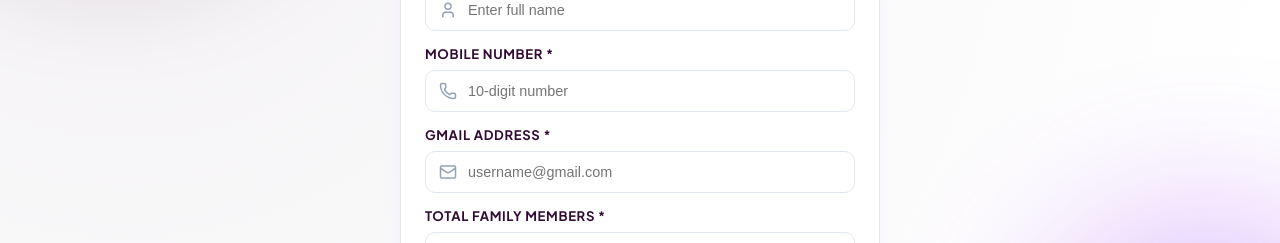
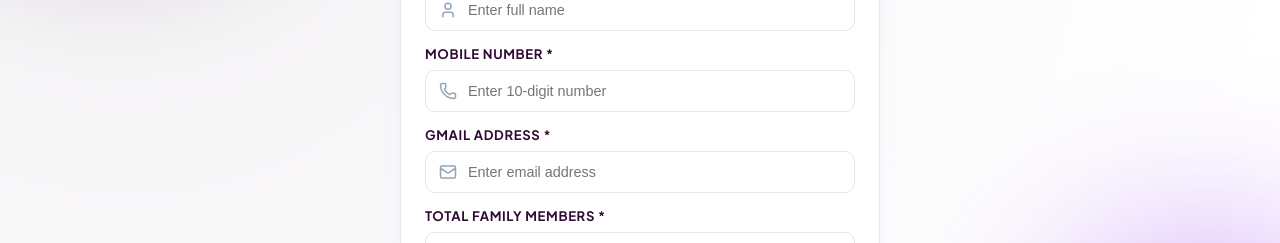
Before and after one commit to Susheyyy/GatePass-Pro, a React (Vite) app in the folder frontend/: page /register in a window 1280 px wide. Shown: the part 352-595 px from the top of the page. Built offline with nearby package versions, Linux system fonts and the light colour scheme; no server answers.

Commit message:
deployed ver 1

```diff
--- a/frontend/src/pages/Register.jsx
+++ b/frontend/src/pages/Register.jsx
@@ -194,7 +194,7 @@ export default function Register() {
                     name="mobile"
                     value={formData.mobile}
                     onChange={handleInputChange}
-                    placeholder="10-digit number"
+                    placeholder="Enter 10-digit number"
                     required
                     disabled={isLoading}
                     style={{
@@ -221,7 +221,7 @@ export default function Register() {
                     name="gmail"
                     value={formData.gmail}
                     onChange={handleInputChange}
-                    placeholder="username@gmail.com"
+                    placeholder="Enter email address"
                     required
                     disabled={isLoading}
                     style={{
```
